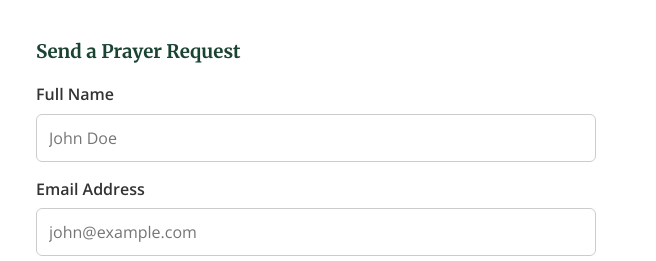
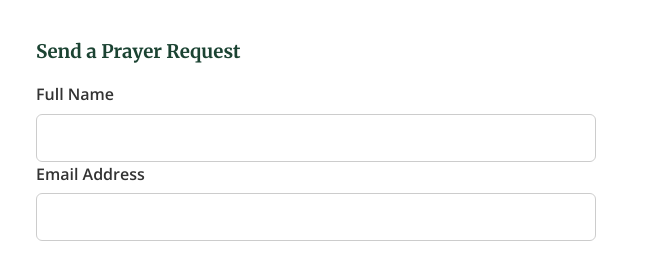
Before and after one commit to stanleywaruhiu/FGCK-Kanjai-Church, a plain HTML site: page contact.html in a window 1280 px wide. Shown: the part 404-665 px from the top of the page, 624-1280 px from the left. Drawn offline with nearby package versions, Linux system fonts and the light colour scheme.

Commit message:
Fix HTML structure and add M-Pesa giving section

```diff
--- a/contact.html
+++ b/contact.html
@@ -156,11 +156,10 @@
 
                         <div class="form-group">
                             <label>Full Name</label>
-                            <input type="text" name="name" required placeholder="John Doe">
-                        </div>
+                            <input type="text" name="name" required>
                         <div class="form-group">
                             <label>Email Address</label>
-                            <input type="email" name="email" required placeholder="john@example.com">
+                           <input type="email" name="email" required>
                         </div>
                         <div class="form-group">
                             <label>Message or Prayer Request</label>
```
